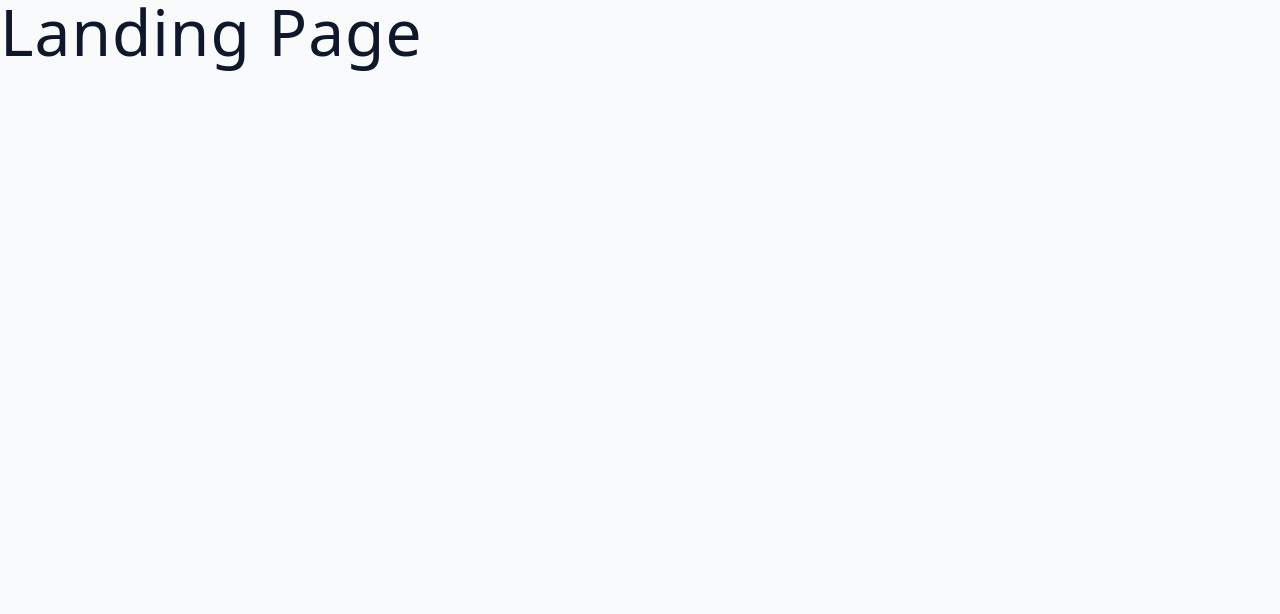
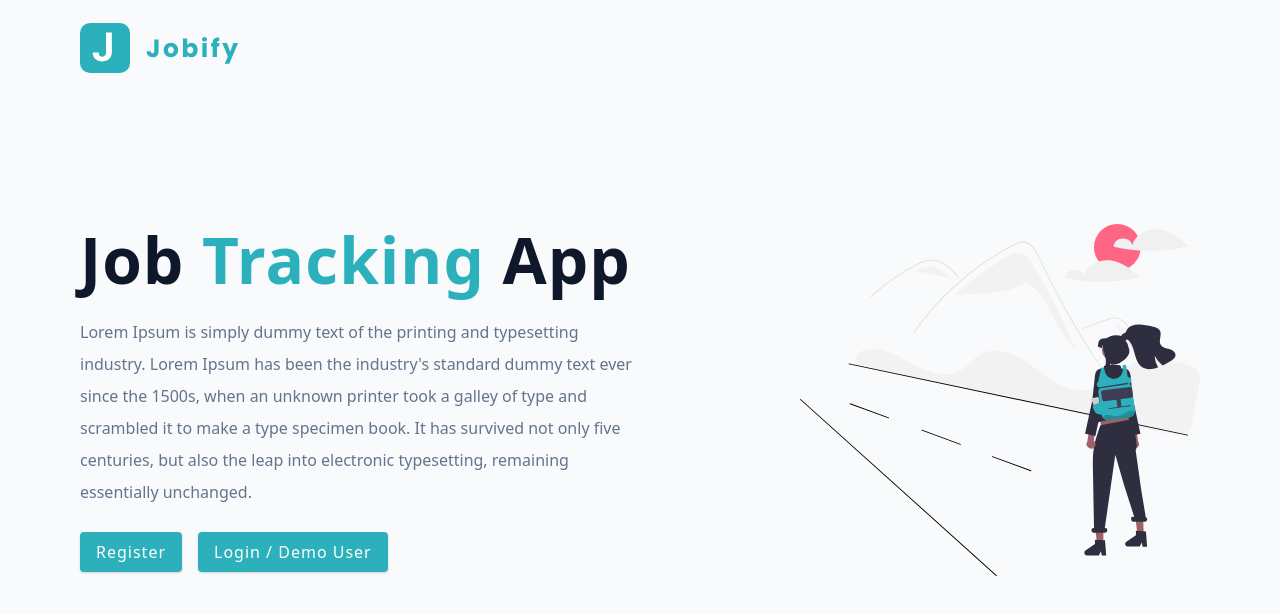
Before and after one commit to Kateryna-Borysenko/jobify-client, a React (Vite) app: page / in a window 1280 px wide. Shown: the top 614 px of the page. Built offline with nearby package versions, Linux system fonts and the light colour scheme.

Commit message:
added Landing Page

```diff
--- /dev/null
+++ b/src/components/Logo.jsx
@@ -0,0 +1,7 @@
+import logo from '../assets/images/logo.svg';
+
+const Logo = () => {
+  return <img src={logo} alt='jobify' className='logo' />;
+};
+
+export default Logo;
--- /dev/null
+++ b/src/components/index.js
@@ -0,0 +1 @@
+export { default as Logo } from './Logo';
--- a/src/pages/Landing.jsx
+++ b/src/pages/Landing.jsx
@@ -1,6 +1,33 @@
+import Wrapper from '../assets/wrappers/LandingPage';
+import main from '../assets/images/main.svg';
+import { Link } from 'react-router-dom';
+import { Logo } from '../components';
+
 const Landing = () => {
   return (
-    <h1>Landing Page</h1>
-  )
-}
-export default Landing
+    <Wrapper>
+      <nav>
+        <Logo />
+      </nav>
+      <div className='container page'>
+        <div className='info'>
+          <h1>
+            job <span>tracking</span> app
+          </h1>
+          <p>
+          Lorem Ipsum is simply dummy text of the printing and typesetting industry. Lorem Ipsum has been the industry's standard dummy text ever since the 1500s, when an unknown printer took a galley of type and scrambled it to make a type specimen book. It has survived not only five centuries, but also the leap into electronic typesetting, remaining essentially unchanged.
+          </p>
+          <Link to='/register' className='btn register-link'>
+            Register
+          </Link>
+          <Link to='/login' className='btn '>
+            Login / Demo User
+          </Link>
+        </div>
+        <img src={main} alt='job hunt' className='img main-img' />
+      </div>
+    </Wrapper>
+  );
+};
+
+export default Landing;
```
